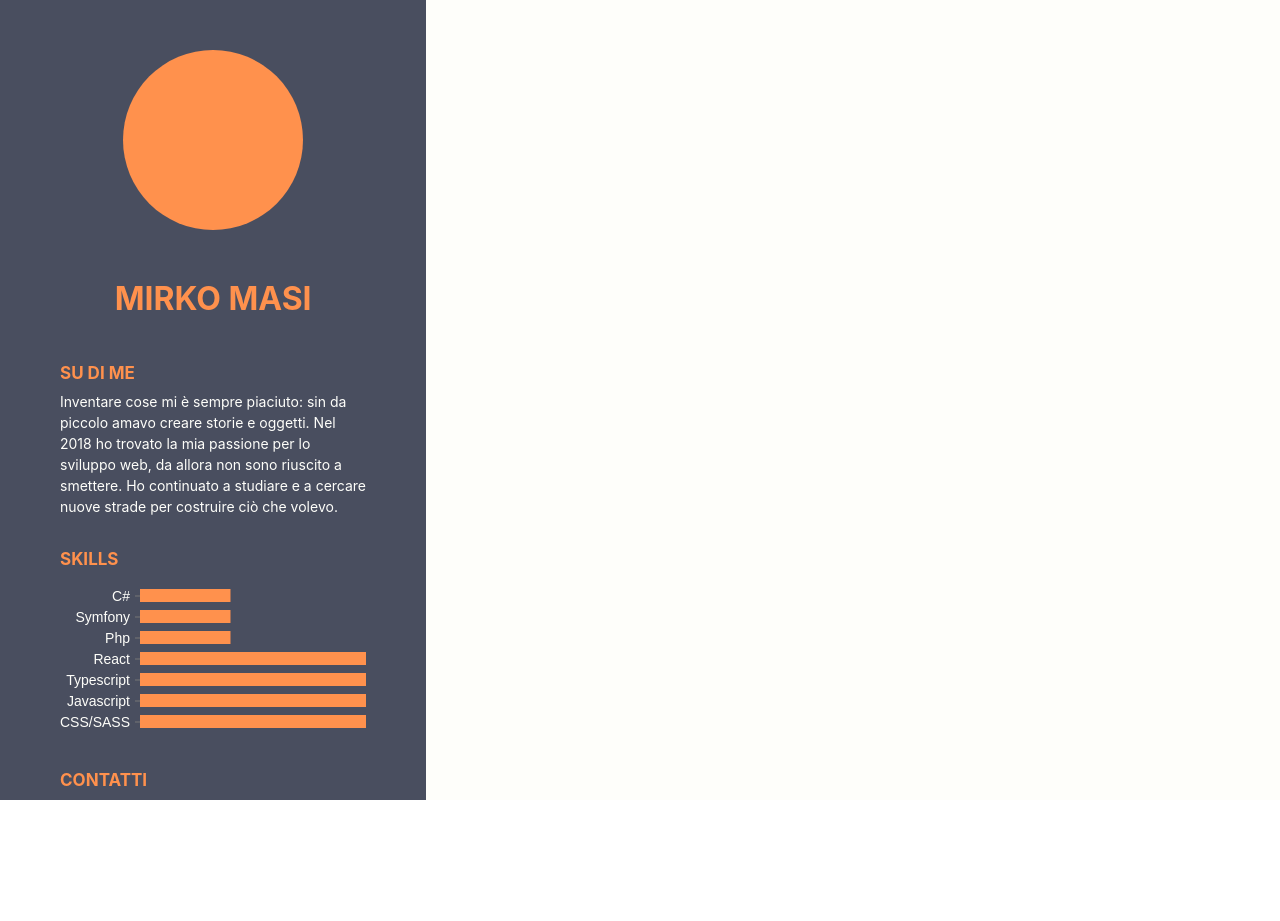
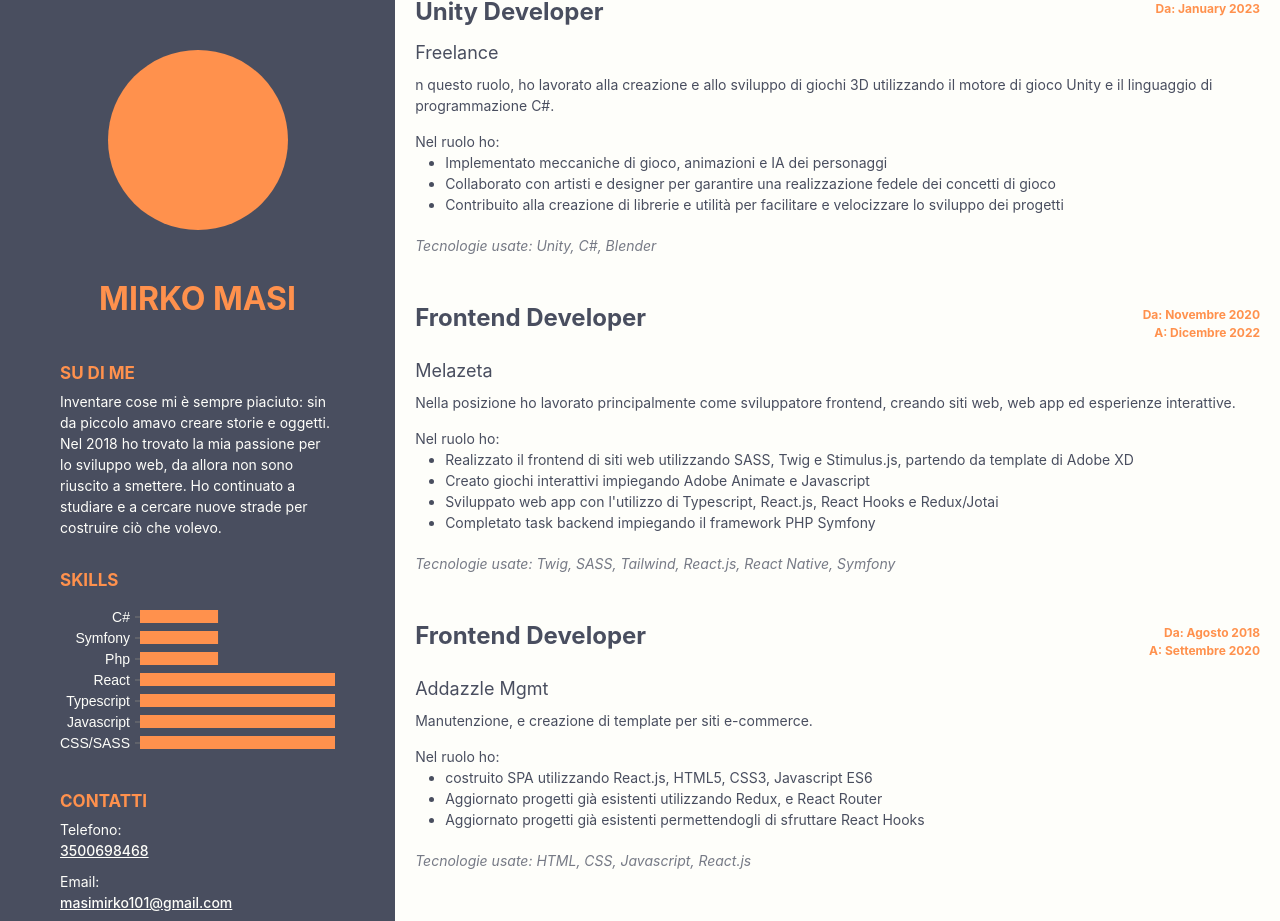
Before and after one commit to SpaghettiCoder101/web-resume, a React (Vite) app: page / in a window 1280 px wide. Before the commit the page ends 800 px from the top, so only its background shows below. Built offline with nearby package versions, Linux system fonts and the light colour scheme; the HTML template or start-up script is replaced by a standard one.

Commit message:
Added ExperienceColumn and localization updated

```diff
--- a/src/App.tsx
+++ b/src/App.tsx
@@ -1,12 +1,13 @@
 import { styled } from "../stitches.config.ts";
 import "./App.css";
+import ExperienceColumn from "./components/ExperienceColumn.tsx";
 import InfoColumn from "./components/InfoColumn.tsx";
 
 export default function App() {
-
     return (
         <Page>
             <InfoColumn />
+            <ExperienceColumn />
         </Page>
     );
 }
--- /dev/null
+++ b/src/components/ExperienceColumn.tsx
@@ -0,0 +1,27 @@
+import { styled } from "../../stitches.config";
+import useJobHistory from "../localization/hooks/useJobHistory";
+import { useStrings } from "../localization/hooks/useStrings";
+import JobInfo from "./jobInfo/JobInfo";
+
+export default function ExperienceColumn() {
+    const jobHistory = useJobHistory();
+    const strings = useStrings();
+    return (
+        <Wrapper>
+            {jobHistory.map((job, index) => (
+                <JobInfo
+                    key={index}
+                    job={job}
+                    jobStartLabel={strings.common$from}
+                    jobEndLabel={strings.common$to}
+                    techStackLabel={strings.common$technologies}
+                    inRoleLabel={strings.common$inRole}
+                />
+            ))}
+        </Wrapper>
+    );
+}
+
+const Wrapper = styled("div", {
+    padding: "0 2rem",
+});
--- a/src/localization/LocalizedStrings.ts
+++ b/src/localization/LocalizedStrings.ts
@@ -5,6 +5,11 @@ export default {
         "common$moreInfo": "Più Informazioni",
         "common$lessInfo": "Meno Informazioni",
         "common$skills": "Skills",
+        "common$from": "Da:",
+        "common$to": "A:",
+        "common$inRole": "Nel ruolo ho:",
+        "common$technologies": "Tecnologie usate:",
+        "common$experience": "Esperienza",
         "about$presentation": "Inventare cose mi è sempre piaciuto: sin da piccolo amavo creare storie e oggetti. Nel 2018 ho trovato la mia passione per lo sviluppo web, da allora non sono riuscito a smettere. Ho continuato a studiare e a cercare nuove strade per costruire ciò che volevo.",
         "contacts$phone": "Telefono:",
         "contacts$address": "Indirizzo:",
@@ -12,6 +17,27 @@ export default {
         "data$phone": "3500698468",
         "data$address": "Via dei passatori 65, 41032 Cavezzo (Mo)",
         "data$mail": "masimirko101@gmail.com",
+        "job_1$title": "Unity Developer",
+        "job_1$from": "January 2023",
+        "job_1$to": "",
+        "job_1$company": "Freelance",
+        "job_1$description": "n questo ruolo, ho lavorato alla creazione e allo sviluppo di giochi 3D utilizzando il motore di gioco Unity e il linguaggio di programmazione C#.",
+        "job_1$keypoints": "Implementato meccaniche di gioco, animazioni e IA dei personaggi|\nCollaborato con artisti e designer per garantire una realizzazione fedele dei concetti di gioco|\nContribuito alla creazione di librerie e utilità per facilitare e velocizzare lo sviluppo dei progetti",
+        "job_1$technologies": "Unity, C#, Blender",
+        "job_2$title": "Frontend Developer",
+        "job_2$from": "Novembre 2020",
+        "job_2$to": "Dicembre 2022",
+        "job_2$company": "Melazeta",
+        "job_2$description": "Nella posizione ho lavorato principalmente come sviluppatore frontend, creando siti web, web app ed esperienze interattive.",
+        "job_2$keypoints": "Realizzato il frontend di siti web utilizzando SASS, Twig e Stimulus.js, partendo da template di Adobe XD|\nCreato giochi interattivi impiegando Adobe Animate e Javascript|\nSviluppato web app con l'utilizzo di Typescript, React.js, React Hooks e Redux/Jotai|\nCompletato task backend impiegando il framework PHP Symfony",
+        "job_2$technologies": "Twig, SASS, Tailwind, React.js, React Native, Symfony",
+        "job_3$title": "Frontend Developer",
+        "job_3$from": "Agosto 2018",
+        "job_3$to": "Settembre 2020",
+        "job_3$company": "Addazzle Mgmt",
+        "job_3$description": "Manutenzione, e creazione di template per siti e-commerce.",
+        "job_3$keypoints": "costruito SPA utilizzando React.js, HTML5, CSS3, Javascript ES6|\nAggiornato progetti già esistenti utilizzando Redux, e React Router|\nAggiornato progetti già esistenti permettendogli di sfruttare React Hooks",
+        "job_3$technologies": "HTML, CSS, Javascript, React.js",
     },
     "en": {
         "common$about": "About me",
@@ -19,6 +45,11 @@ export default {
         "common$moreInfo": "More Info",
         "common$lessInfo": "Less Info",
         "common$skills": "Skills",
+        "common$from": "From:",
+        "common$to": "To:",
+        "common$inRole": "In this role, I:",
+        "common$technologies": "Technologies used:",
+        "common$experience": "Experience",
         "about$presentation": "I always liked creating things; since I was little, I enjoyed inventing stories and objects. As an adult, I've learned how to funnel my creativity into coding. I approached web development in 2018, and since then, I couldn't get enough of it. I began building projects in my free time, constantly learning new things and ways to create what I want.",
         "contacts$phone": "Phone:",
         "contacts$address": "Address:",
@@ -26,5 +57,26 @@ export default {
         "data$phone": "+39 3500698468",
         "data$address": "Via dei passatori 65, 41032 Cavezzo (Mo) - Italy",
         "data$mail": "masimirko101@gmail.com",
+        "job_1$title": "Unity Developer",
+        "job_1$from": "January 2023",
+        "job_1$to": "",
+        "job_1$company": "Freelance",
+        "job_1$description": "In this role, I worked on the creation and development of 3D games using the Unity game engine and the C# programming language.",
+        "job_1$keypoints": "Implemented game mechanics, character animations, and AI|\nCollaborated with artists and designers to ensure faithful realization of game concepts|\nContributed to the creation of libraries and utilities to ease and speed up project development",
+        "job_1$technologies": "Unity, C#, Blender",
+        "job_2$title": "Frontend Developer",
+        "job_2$from": "November 2020",
+        "job_2$to": "December 2022",
+        "job_2$company": "Melazeta",
+        "job_2$description": "In my role, I primarily worked as a Frontend Developer, creating websites, web apps, and interactive experiences. During periods of heavy workload, I also assisted the backend developers with small tasks",
+        "job_2$keypoints": "Created website frontends based on Adobe XD or Figma designs, using JQuery, SASS, Tailwind, and Twig.|\nDeveloped interactive games using JavaScript and Adobe Animate.|\nBuilt web apps using React.js, Redux, and TypeScript.|\nCompleted small backend tasks using the Symfony PHP framework.",
+        "job_2$technologies": "Twig, SASS, Tailwind, React.js, React Native, Symfony",
+        "job_3$title": "Frontend Developer",
+        "job_3$from": "August 2018",
+        "job_3$to": "September 2020",
+        "job_3$company": "Addazzle Mgmt",
+        "job_3$description": "As part of my role, I maintained and created new e-commerce websites.",
+        "job_3$keypoints": "Built single-page applications (SPA) using React.js, CSS3, and JavaScript ES6.|\nUpdated previously-built projects to use React Router and Redux.|\nUpdated projects to leverage React Hooks",
+        "job_3$technologies": "HTML, CSS, Javascript, React.js",
     },
 };
```
